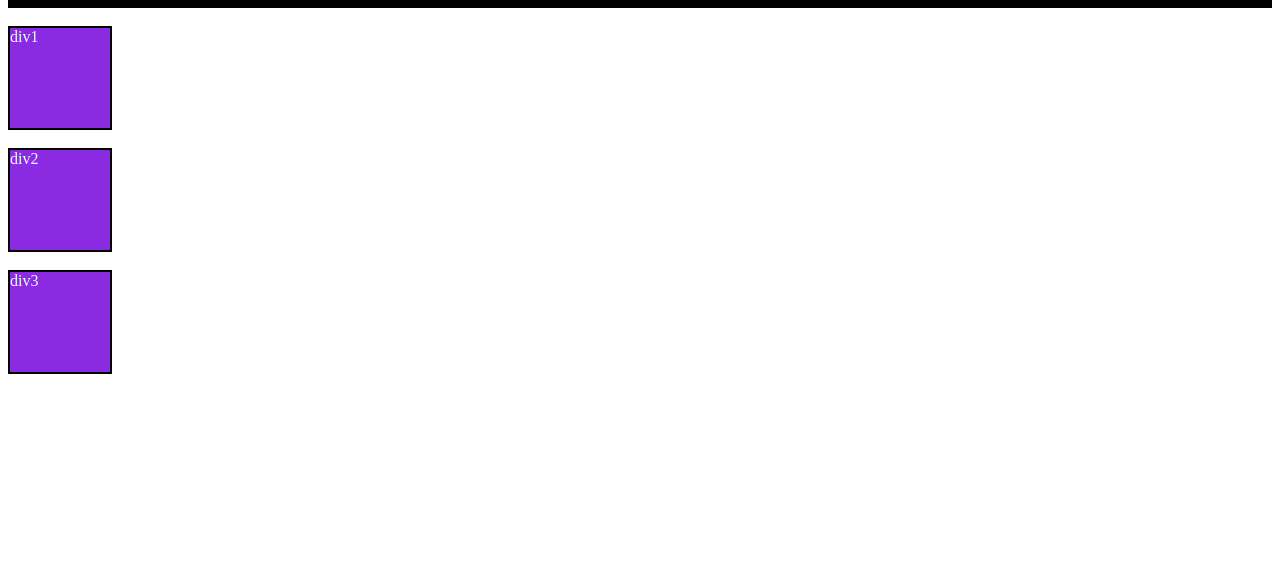
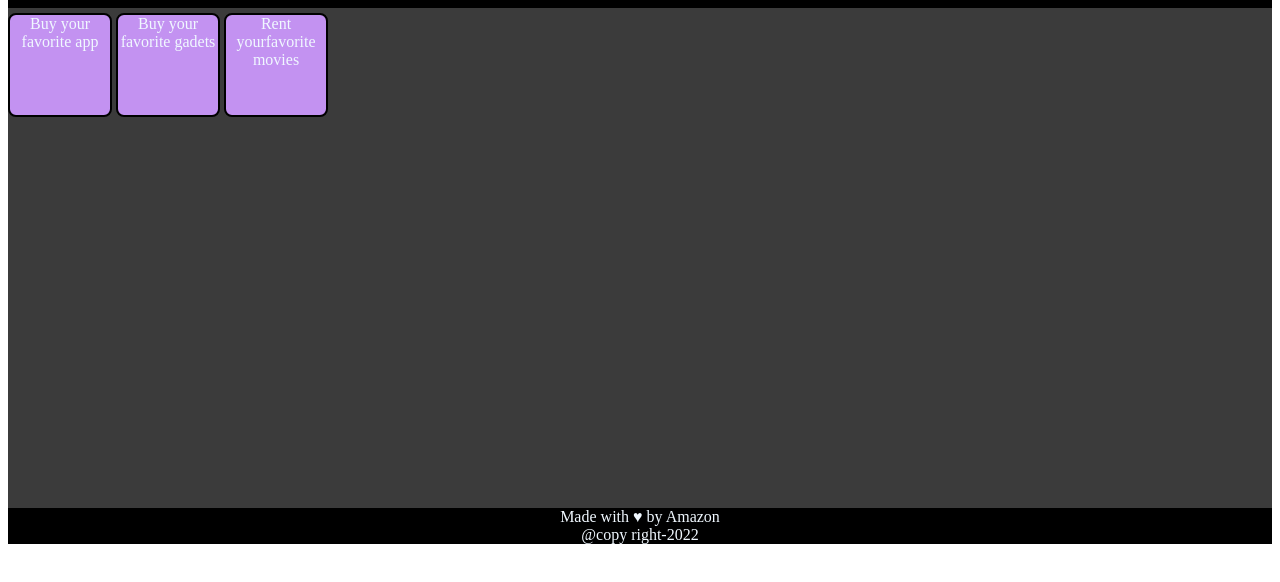
Before and after one commit to arbajali1354/dummy_amazon, a plain HTML site: page index.html in a window 1280 px wide. Shown: the part 60-642 px from the top of the page. Drawn offline with Linux system fonts and the light colour scheme.

Commit message:
version 1.9

```diff
--- a/index.html
+++ b/index.html
@@ -15,14 +15,17 @@
         <a href="#">ContactUs</a>
         <input type="text" placeholder="Search amazon.in">
         <button>Search</button>
-    </div> <br>
+    </div>
 
     </header>
-    <main>
-        <div id="one">div1</div><br>
-        <div id="two">div2</div><br>
-        <div id="three">div3</div>
-    </main>
-    <footer></footer>
+    <div id="content">
+        <div class="contentBox">Buy your favorite app</div>
+        <div class="contentBox">Buy your favorite gadets</div>
+        <div class="contentBox">Rent yourfavorite movies</div>
+    </div>
+    <footer>
+        Made with &hearts; by Amazon<br>
+        @copy right-2022
+    </footer>
 </body>
 </html>
--- a/style.css
+++ b/style.css
@@ -17,21 +17,22 @@ a{
 button{
     background-color: #f08804;
 }
-#one{
+.contentBox{
     height: 100px;
     width: 100px;
-   background-color: blueviolet;
-   border: 2px solid black;
+    background-color: rgb(195, 146, 241);
+    border: 2px solid black;
+    border-radius: 8px;
+    text-align: center;
+    display: inline-flex;
+    margin-top: 5px;
+
 }
-#two{
-    height: 100px;
-    width: 100px;
-   background-color: blueviolet;
-   border: 2px solid black;
+#content{
+    height: 500px;
+    background-color:rgba(0, 0, 0, 0.767);
 }
-#three{
-    height: 100px;
-    width: 100px;
-   background-color: blueviolet;
-   border: 2px solid black;
+footer{
+    background-color: black;
+    text-align: center;
 }
```
